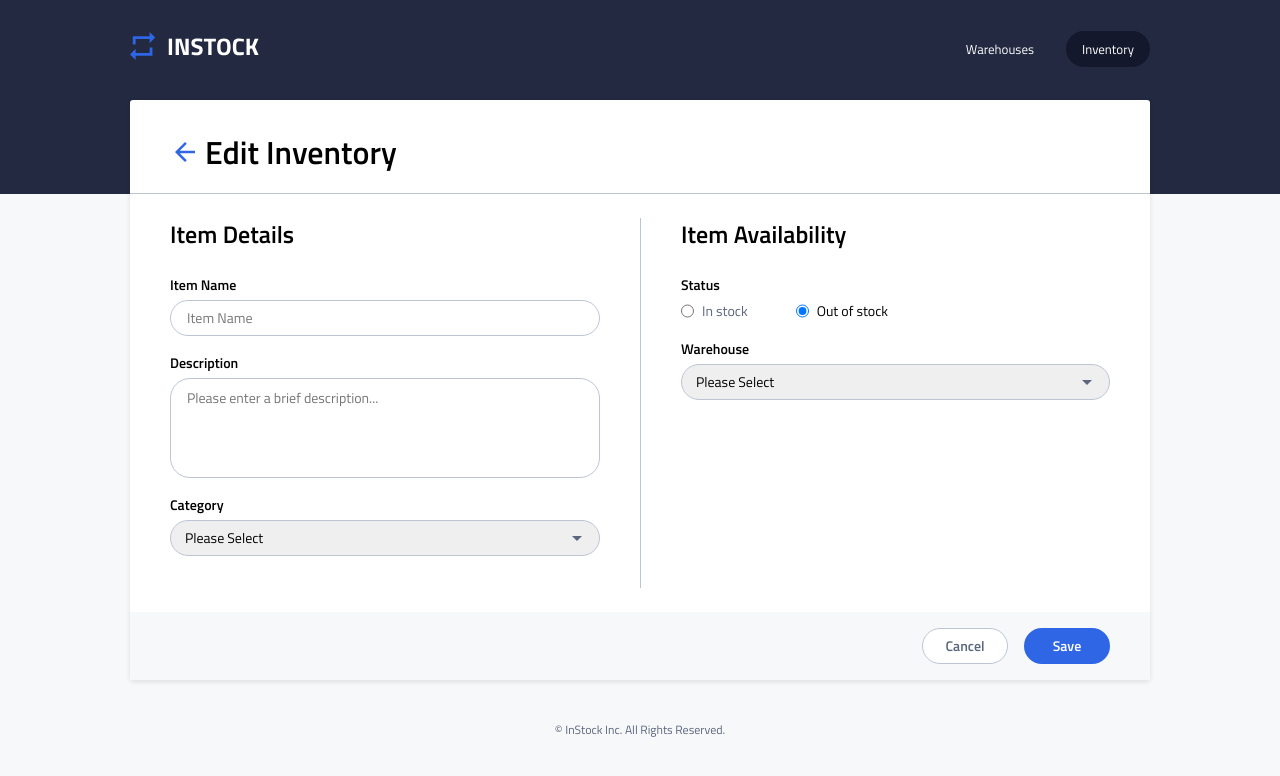
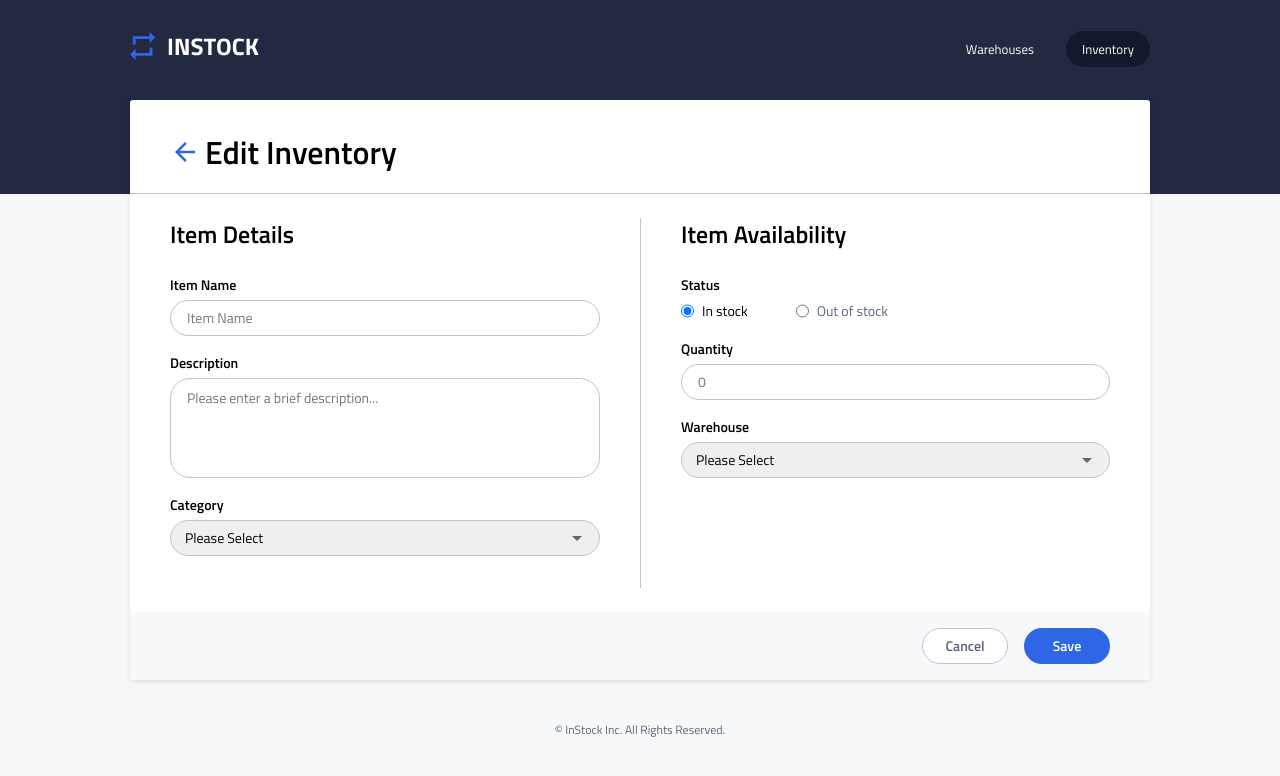
Before and after one commit to olivia-onuk/instock-full-stack-attack, a React (Vite) app: page /inventory/edit/1 in a window 1280 px wide. Shown: the top 776 px of the page. Built offline with nearby package versions, Linux system fonts and the light colour scheme; no server answers.

Commit message:
finishedfixing the error for showing always out of stock, adding a negative qty check, cancel submitting the edit page, fixing not populating the warehouse

```diff
--- a/src/components/InventoryForm/InventoryForm.jsx
+++ b/src/components/InventoryForm/InventoryForm.jsx
@@ -36,7 +36,13 @@ function InventoryForm({
       setCategory(item.category || "");
       setQty(item.quantity || "");
       setWarehouse(item.warehouse_name || "");
-      setRadio(item.status === "in stock" ? "instock" : "outofstock");
+      if (item.status) {
+        setRadio(
+          item.status.toLowerCase() === "in stock" ? "instock" : "outofstock"
+        );
+      } else {
+        setRadio("instock");
+      }
     }
   }, [item]);
 
@@ -65,6 +71,11 @@ function InventoryForm({
   };
 
   const isFormValid = () => {
+    if(qty < 0){
+      alert("Can only have over 1 inventory");
+      return false;
+    }
+
     if (
       !itemName.trim() ||
       !itemDescription.trim() ||
@@ -73,7 +84,7 @@ function InventoryForm({
       !radio
     ) {
       return false;
-    } else if (radio == "instock" && !qty.trim()) {
+    } else if (radio == "instock" && !`${qty}`.trim()) {
       return false;
     }
     return true;
@@ -106,16 +117,16 @@ function InventoryForm({
           quantity: `${qtyValue}`,
         };
 
-        console.log(inv);
-
         handleUpdate(inv);
         if (formtype == "addInventoryForm") {
           alert("Invetory Successfully Added. Rerouting to Inventory Page");
+        } else {
+          alert("Invetory Successfully Updated. Rerouting to Inventory Page");
+        }
 
-          setTimeout(() => {
-            navigate("/inventory");
-          }, 400);
-        }
+        setTimeout(() => {
+          navigate("/inventory");
+        }, 400);
       } catch (error) {
         console.log(error);
       }
@@ -360,12 +371,16 @@ function InventoryForm({
       </div>
       <div className="inventory-form__buttons">
         <button
+          type="button"
           onClick={handleCancel}
           className="inventory-form__button inventory-form__button--cancel"
         >
           Cancel
         </button>
-        <button className="inventory-form__button inventory-form__button--action">
+        <button
+          onClick={handleSubmit}
+          className="inventory-form__button inventory-form__button--action"
+        >
           {buttonLabel}
         </button>
       </div>
--- a/src/components/InventoryList/InventoryList.jsx
+++ b/src/components/InventoryList/InventoryList.jsx
@@ -24,7 +24,6 @@ function InventoryList({
     } else {
       const getInventories = async () => {
         const resp = await fetchInventories();
-        console.log(resp);
         setInventory(resp);
       };
       getInventories();
```
